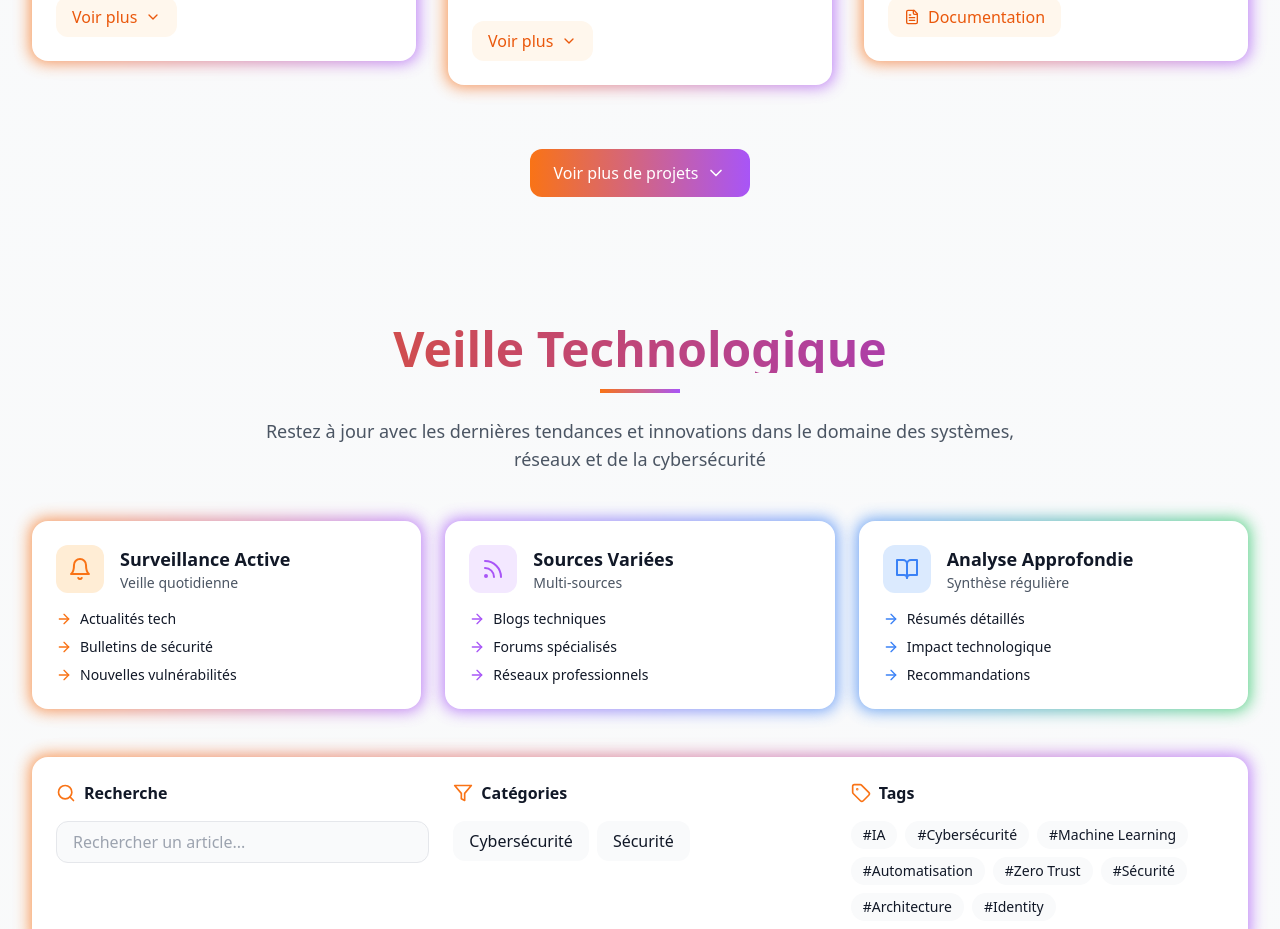
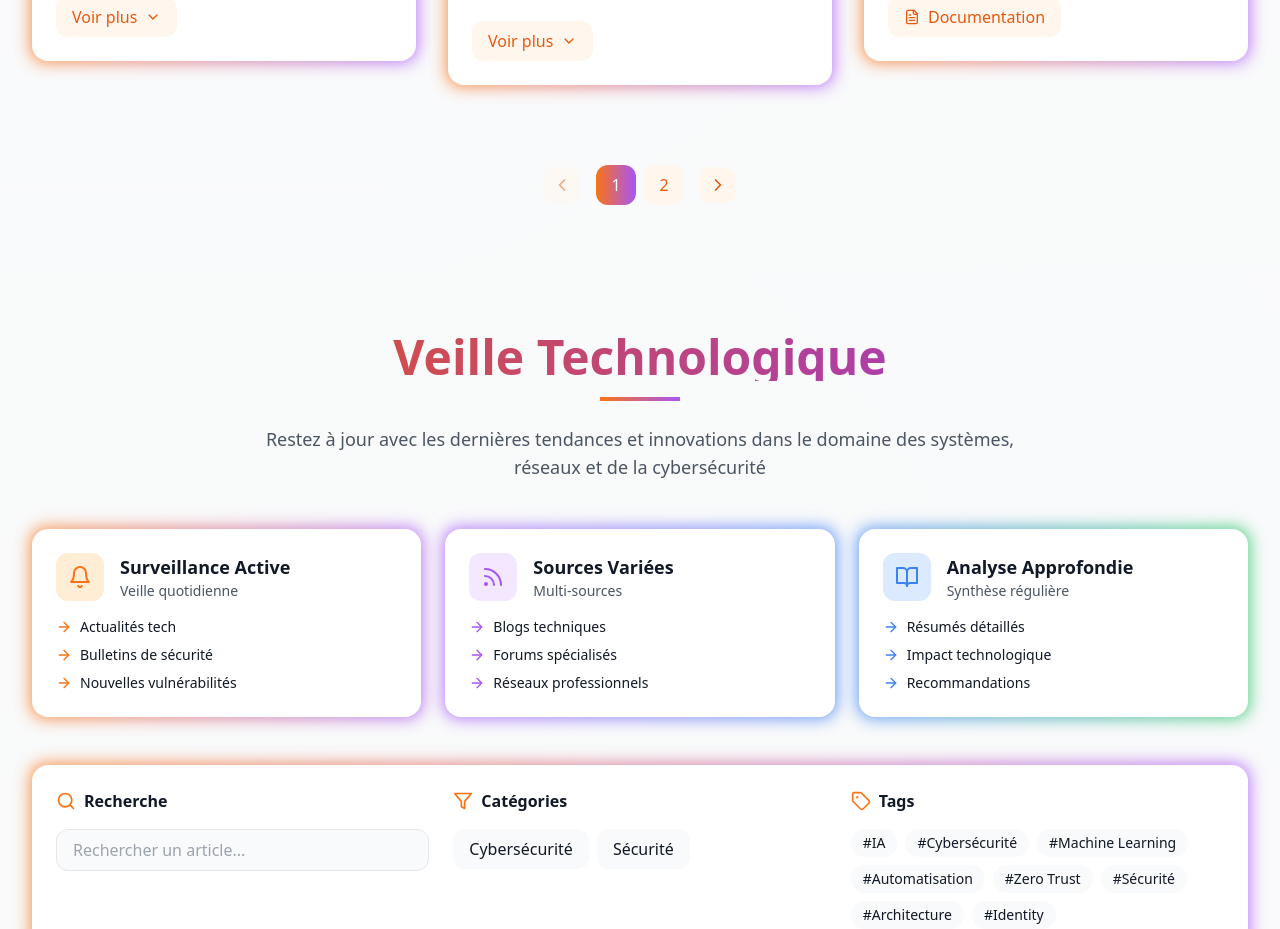
Before and after one commit to CapitaineRick/Portfolio, a React (Vite) app: page / in a window 1280 px wide. Shown: the part 7944-8873 px from the top of the page. Built offline with nearby package versions, Linux system fonts and the light colour scheme.

Commit message:
Add pagination controls to Projects component

```diff
--- a/src/components/sections/Projects.tsx
+++ b/src/components/sections/Projects.tsx
@@ -1,6 +1,6 @@
 import React, { useEffect, useRef, useState } from 'react';
 import { projectsData } from '../../data/projectsData';
-import { Briefcase, GraduationCap, Filter, Tags, Search, ChevronDown, ChevronUp, ExternalLink, ArrowRight, FileText } from 'lucide-react';
+import { Briefcase, GraduationCap, Filter, Tags, Search, ChevronDown, ChevronUp, ExternalLink, ArrowRight, FileText, ChevronLeft, ChevronRight } from 'lucide-react';
 import { useProject } from '../../contexts/ProjectContext';
 import { Document, Page, pdfjs } from 'react-pdf';
 import 'react-pdf/dist/esm/Page/AnnotationLayer.css';
@@ -18,11 +18,11 @@ const Projects: React.FC = () => {
   const [numPages, setNumPages] = useState<number | null>(null);
   const [pageNumber, setPageNumber] = useState(1);
   const [isTagsTransitioning, setIsTagsTransitioning] = useState(false);
-  const [displayLimit, setDisplayLimit] = useState(9);
+  const [currentPage, setCurrentPage] = useState(1);
+  const projectsPerPage = 9;
 
   const handleTagClick = (tag: string) => {
     setSelectedTag(selectedTag === tag ? null : tag);
-    setDisplayLimit(9); // Reset display limit when changing filters
   };
 
   const handleDocClick = (projectId: string) => {
@@ -30,7 +30,6 @@ const Projects: React.FC = () => {
     setPageNumber(1);
   };
 
-  // Get available tags based on selected type
   const getAvailableTags = () => {
     let projects = [];
     if (selectedType === 'all') {
@@ -65,12 +64,15 @@ const Projects: React.FC = () => {
     return projects;
   })();
 
-  // Get displayed projects based on limit
-  const displayedProjects = filteredProjects.slice(0, displayLimit);
-  const hasMoreProjects = filteredProjects.length > displayLimit;
+  const totalPages = Math.ceil(filteredProjects.length / projectsPerPage);
+  const displayedProjects = filteredProjects.slice(
+    (currentPage - 1) * projectsPerPage,
+    currentPage * projectsPerPage
+  );
 
-  const handleShowMore = () => {
-    setDisplayLimit(prev => prev + 9);
+  const handlePageChange = (page: number) => {
+    setCurrentPage(page);
+    document.getElementById('projects')?.scrollIntoView({ behavior: 'smooth' });
   };
 
   function onDocumentLoadSuccess({ numPages }: { numPages: number }) {
@@ -78,20 +80,20 @@ const Projects: React.FC = () => {
   }
 
   useEffect(() => {
-    // Trigger animation when type changes
+    setCurrentPage(1);
+  }, [selectedTag, selectedType, searchTerm]);
+
+  useEffect(() => {
     setIsTagsTransitioning(true);
     const timer = setTimeout(() => setIsTagsTransitioning(false), 300);
     return () => clearTimeout(timer);
   }, [selectedType]);
 
   useEffect(() => {
-    // Reset selected tag if it's not available in current type
     const availableTags = getAvailableTags();
     if (selectedTag && !availableTags.includes(selectedTag)) {
       setSelectedTag(null);
     }
-    // Reset display limit when changing type
-    setDisplayLimit(9);
   }, [selectedType]);
 
   useEffect(() => {
@@ -137,12 +139,10 @@ const Projects: React.FC = () => {
           </p>
         </div>
 
-        {/* Modern Search Interface */}
         <div className="mb-12">
           <div className="relative group">
             <div className="absolute -inset-0.5 bg-gradient-to-r from-orange-500 to-purple-500 rounded-3xl blur opacity-75 group-hover:opacity-100 transition duration-1000"></div>
             <div className="relative bg-white dark:bg-gray-800 rounded-3xl p-8">
-              {/* Search Bar */}
               <div className="relative mb-8">
                 <div className="absolute inset-y-0 left-4 flex items-center pointer-events-none">
                   <Search className="h-6 w-6 text-gray-400" />
@@ -151,10 +151,7 @@ const Projects: React.FC = () => {
                   type="text"
                   placeholder="Rechercher un projet par nom, description ou technologie..."
                   value={searchTerm}
-                  onChange={(e) => {
-                    setSearchTerm(e.target.value);
-                    setDisplayLimit(9); // Reset display limit when searching
-                  }}
+                  onChange={(e) => setSearchTerm(e.target.value)}
                   className="w-full pl-14 pr-4 py-4 rounded-2xl bg-gray-50 dark:bg-gray-700/50
                            border-2 border-gray-200 dark:border-gray-600
                            focus:ring-4 focus:ring-orange-500/20 focus:border-orange-500
@@ -163,7 +160,6 @@ const Projects: React.FC = () => {
                 />
               </div>
 
-              {/* Project Types */}
               <div className="space-y-4">
                 <div className="flex items-center gap-2 mb-4">
                   <Filter className="w-5 h-5 text-orange-500" />
@@ -205,7 +201,6 @@ const Projects: React.FC = () => {
                 </div>
               </div>
 
-              {/* Active Filters Display */}
               {(selectedType !== 'all' || selectedTag || searchTerm) && (
                 <div className="mt-8 pt-6 border-t border-gray-200 dark:border-gray-700">
                   <div className="flex items-center gap-4 text-sm text-gray-600 dark:text-gray-400">
@@ -234,7 +229,6 @@ const Projects: React.FC = () => {
           </div>
         </div>
 
-        {/* Technologies Filter */}
         <div className="mb-12">
           <div className="relative group">
             <div className="absolute -inset-0.5 bg-gradient-to-r from-orange-500 to-purple-500 rounded-3xl blur opacity-75 group-hover:opacity-100 transition duration-1000"></div>
@@ -269,7 +263,6 @@ const Projects: React.FC = () => {
           </div>
         </div>
 
-        {/* Projects Grid */}
         <div
           ref={projectsRef}
           className="grid grid-cols-1 md:grid-cols-2 lg:grid-cols-3 gap-8 transition-all duration-1000 opacity-0 translate-y-10"
@@ -458,17 +451,42 @@ const Projects: React.FC = () => {
                 </div>
               ))}
 
-              {/* Show More Button */}
-              {hasMoreProjects && (
-                <div className="col-span-full flex justify-center mt-8">
+              {totalPages > 1 && (
+                <div className="col-span-full flex justify-center items-center gap-4 mt-12">
                   <button
-                    onClick={handleShowMore}
-                    className="px-6 py-3 bg-gradient-to-r from-orange-500 to-purple-500 text-white rounded-xl
-                              hover:opacity-90 transform hover:scale-105 transition-all duration-300
-                              flex items-center gap-2"
+                    onClick={() => handlePageChange(currentPage - 1)}
+                    disabled={currentPage === 1}
+                    className="p-2 rounded-xl bg-orange-50 dark:bg-orange-950/50 text-orange-600 dark:text-orange-400
+                             disabled:opacity-50 disabled:cursor-not-allowed transition-all duration-300
+                             hover:bg-orange-100 dark:hover:bg-orange-900/50"
                   >
-                    Voir plus de projets
-                    <ChevronDown className="w-5 h-5" />
+                    <ChevronLeft className="w-5 h-5" />
+                  </button>
+
+                  <div className="flex items-center gap-2">
+                    {Array.from({ length: totalPages }, (_, i) => i + 1).map(page => (
+                      <button
+                        key={page}
+                        onClick={() => handlePageChange(page)}
+                        className={`w-10 h-10 rounded-xl font-medium transition-all duration-300 ${
+                          currentPage === page
+                            ? 'bg-gradient-to-r from-orange-500 to-purple-500 text-white'
+                            : 'bg-orange-50 dark:bg-orange-950/50 text-orange-600 dark:text-orange-400 hover:bg-orange-100 dark:hover:bg-orange-900/50'
+                        }`}
+                      >
+                        {page}
+                      </button>
+                    ))}
+                  </div>
+
+                  <button
+                    onClick={() => handlePageChange(currentPage + 1)}
+                    disabled={currentPage === totalPages}
+                    className="p-2 rounded-xl bg-orange-50 dark:bg-orange-950/50 text-orange-600 dark:text-orange-400
+                             disabled:opacity-50 disabled:cursor-not-allowed transition-all duration-300
+                             hover:bg-orange-100 dark:hover:bg-orange-900/50"
+                  >
+                    <ChevronRight className="w-5 h-5" />
                   </button>
                 </div>
               )}
```
